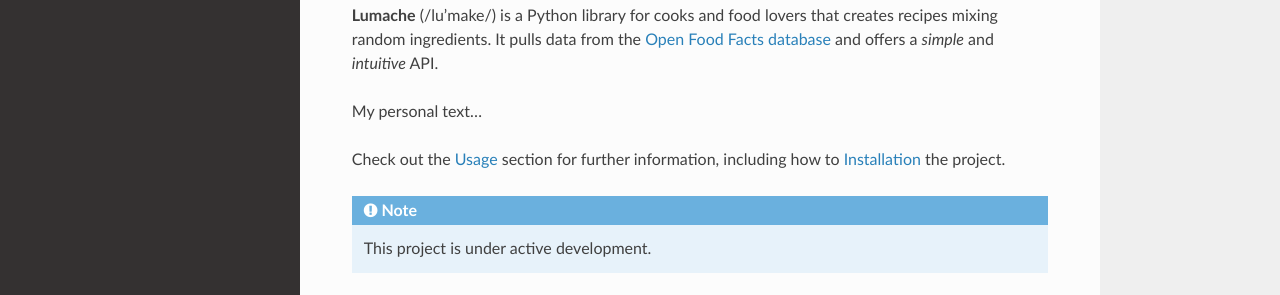
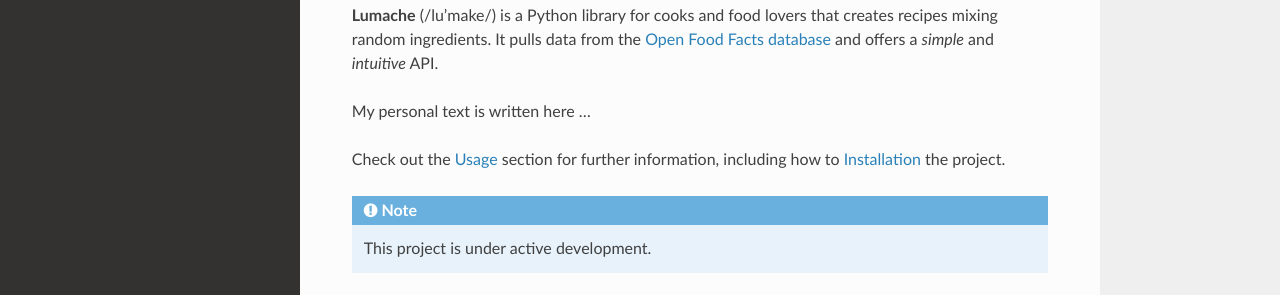
Before and after one commit to fkogel/rtd-tutorial2, a Sphinx documentation site: the page built from docs/source/index.rst, in a window 1280 px wide. Shown: the part 156-451 px from the top of the page. Built offline with Sphinx 7.4.7 and the Read the Docs theme 3.1.0, drawn with Linux system fonts in a browser that asks for light colours.

Commit message:
Update index.rst

```diff
--- a/docs/source/index.rst
+++ b/docs/source/index.rst
@@ -6,7 +6,7 @@ that creates recipes mixing random ingredients.
 It pulls data from the `Open Food Facts database <https://world.openfoodfacts.org/>`_
 and offers a *simple* and *intuitive* API.
 
-My personal text...
+My personal text is written here ...
 
 Check out the :doc:`usage` section for further information, including
 how to :ref:`installation` the project.
```
